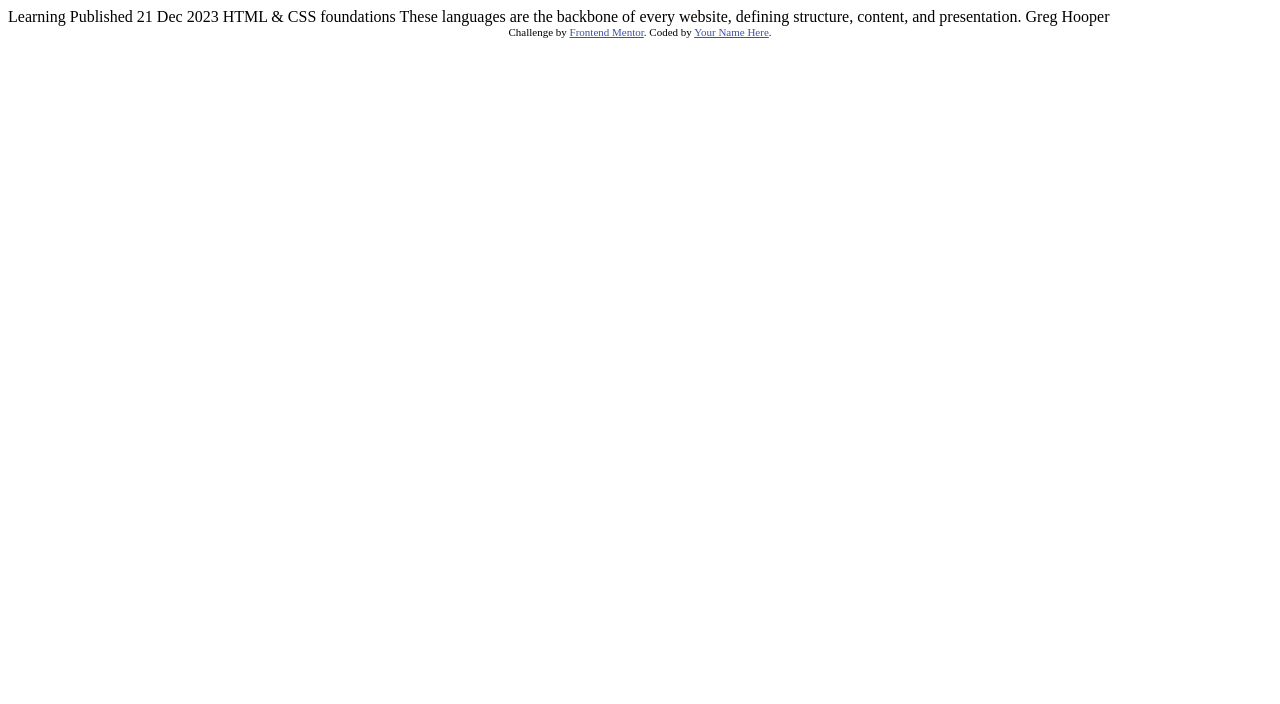
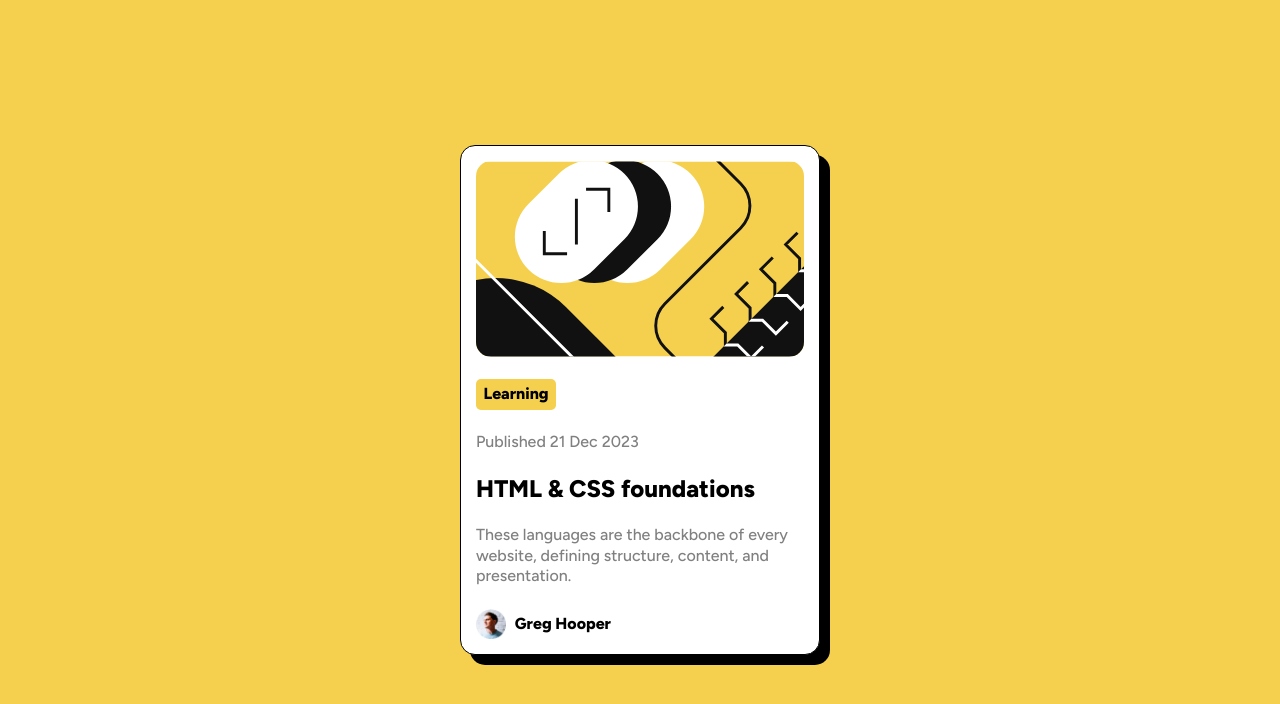
Before and after one commit to quickshifter8461/Blog-preview-card, a plain HTML site: page index.html in a window 1280 px wide. Drawn offline with Linux system fonts and the light colour scheme.

Commit message:
final commit

```diff
--- a/index.html
+++ b/index.html
@@ -1,36 +1,45 @@
 <!DOCTYPE html>
 <html lang="en">
   <head>
-  <meta charset="UTF-8">
-  <meta name="viewport" content="width=device-width, initial-scale=1.0"> <!-- displays site properly based on user's device -->
+    <meta charset="UTF-8" />
+    <meta name="viewport" content="width=device-width, initial-scale=1.0" />
+    <!-- displays site properly based on user's device -->
 
-  <link rel="icon" type="image/png" sizes="32x32" href="./assets/images/favicon-32x32.png">
-
+    <link
+      rel="icon"
+      type="image/png"
+      sizes="32x32"
+      href="./assets/images/favicon-32x32.png"
+    />
+    <link rel="stylesheet" href="style.css" />
+    <link rel="preconnect" href="https://fonts.googleapis.com">
+    <link rel="preconnect" href="https://fonts.gstatic.com" crossorigin>
+    <link href="https://fonts.googleapis.com/css2?family=Figtree:ital,wght@0,300..900;1,300..900&display=swap" rel="stylesheet">
     <title>Frontend Mentor | Blog preview card</title>
-
-  <!-- Feel free to remove these styles or customise in your own stylesheet 👍 -->
-  <style>
-    .attribution { font-size: 11px; text-align: center; }
-    .attribution a { color: hsl(228, 45%, 44%); }
-  </style>
   </head>
   <body>
-
     <div class="contariner">
-  Learning
-
-  Published 21 Dec 2023
-
-  HTML & CSS foundations
-
-  These languages are the backbone of every website, defining structure, content, and presentation.
-
-  Greg Hooper
+      <div class="card">
+        <img class="articleImage" src="assets/images/illustration-article.svg" alt="article image" />
+        <p class="learning">Learning</p>
+        <p>Published 21 Dec 2023</p>
+        <h2>HTML & CSS foundations</h2>
+        <p>
+          These languages are the backbone of every website, defining structure,
+          content, and presentation.
+        </p>
+        <div class="footer">
+          <img src="assets/images/image-avatar.webp" alt="Profile image" />
+          <p>Greg Hooper</p>
+        </div>
+      </div>
     </div>
 
-  <div class="attribution">
-    Challenge by <a href="https://www.frontendmentor.io?ref=challenge" target="_blank">Frontend Mentor</a>.
-    Coded by <a href="#">Your Name Here</a>.
-  </div>
+    <!-- <div class="attribution">
+      Challenge by
+      <a href="https://www.frontendmentor.io?ref=challenge" target="_blank"
+        >Frontend Mentor</a
+      >. Coded by <a href="#">Vishnu P</a>.
+    </div> -->
   </body>
 </html>
--- /dev/null
+++ b/style.css
@@ -0,0 +1,86 @@
+.attribution {
+  font-size: 11px;
+  text-align: center;
+}
+.attribution a {
+  color: hsl(228, 45%, 44%);
+  text-decoration: none;
+}
+* {
+  box-sizing: border-box;
+  margin: 0;
+  padding: 0;
+}
+body {
+  background: hsl(47, 88%, 63%);
+  display: flex;
+  justify-content: center;
+  align-items: center;
+  min-height: 100vh;
+  font-family: "Figtree", sans-serif;
+}
+.card {
+  width: 360px;
+  height: 510px;
+  padding: 15px;
+  display: flex;
+  flex-direction: column;
+  justify-content: space-between;
+  background-color: white;
+  border: solid 1px black;
+  box-shadow: 10px 10px 0 0;
+  border-radius: 15px;
+  gap: 15px;
+}
+.articleImage {
+  width: 100%;
+  border-radius: 15px;
+}
+.learning {
+  width: 80px;
+  font-weight: 800;
+  color: black;
+  background-color: hsl(47, 88%, 63%);
+  border-radius: 5px;
+  text-align: center;
+  padding: 5px;
+}
+h2{
+    font-weight: 800;
+}
+h2:hover{
+    color: hsl(47, 88%, 63%);
+    cursor: pointer;
+}
+p{
+    font-weight: 500;
+    font-size: 16px;
+    color: hsl(0, 0%, 50%);
+    line-height: 1.3;
+}
+
+.footer {
+    display: flex;
+    align-items: center;
+    width: 135px;
+    justify-content: space-between;
+
+    img {
+      width: 30px;
+      height: 30px;
+    }
+
+    p {
+      font-weight: 800;
+      color: black;
+    }
+  }
+}
+
+@media only screen and (max-width: 768px) {
+  .card {
+    width: 300px;
+    gap: 5px;
+    height: 450px;
+  }
+}
```
Lines whose indentation alone changed are shown as unchanged.
